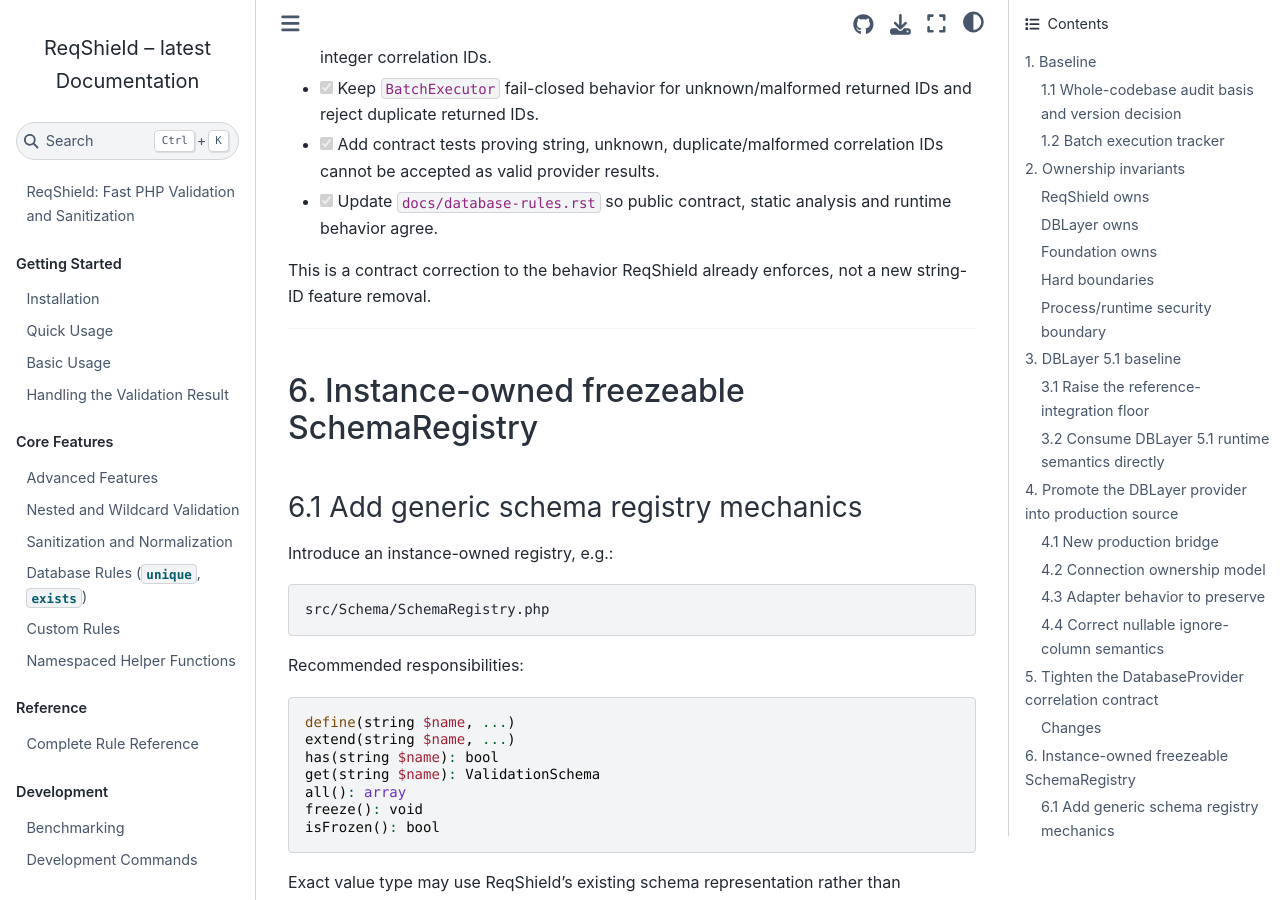
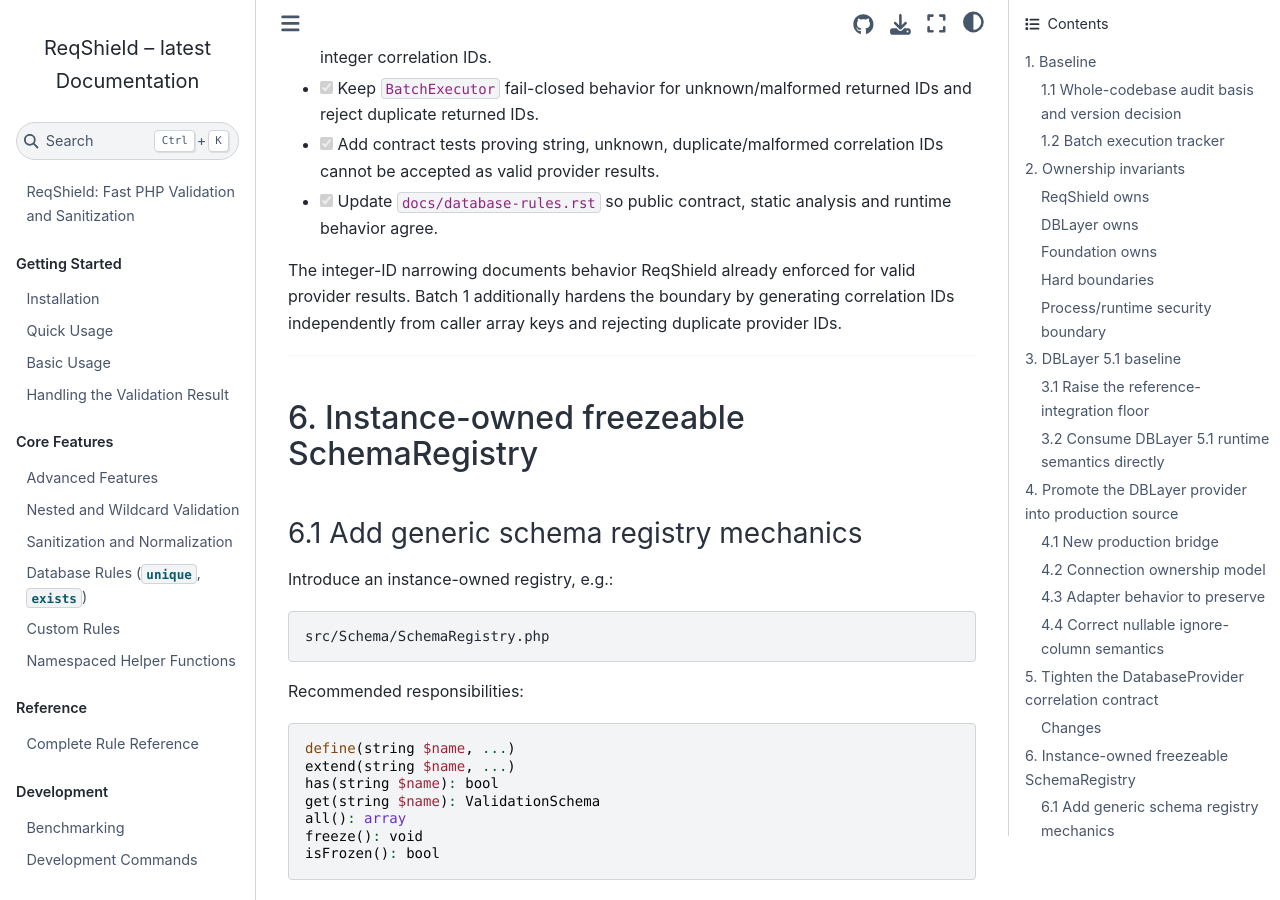
Before and after one commit to infocyph/ReqShield, a Sphinx documentation site: the page built from docs/plans/reqshield-3.2-foundation-26.7-development-plan.md, in a window 1280 px wide and 900 px high, scrolled down 10061 px. Built offline with Sphinx 7.4.7 and the Sphinx Book theme 1.1.4, drawn with Linux system fonts in a browser that asks for light colours; some of the changed text lies outside the part shown.

Commit message:
docs: close Batch 1 tracker inconsistencies

```diff
--- a/docs/plans/reqshield-3.2-foundation-26.7-development-plan.md
+++ b/docs/plans/reqshield-3.2-foundation-26.7-development-plan.md
@@ -70,7 +70,7 @@
 
 - ReqShield: `3.1`
 - PHP: `^8.4`
-- DBLayer development/reference integration: currently `^5.0`
+- DBLayer development/reference integration: `^5.1` on this development branch
 - DBLayer current Foundation baseline: `^5.1`
 
 ReqShield 3.1 already owns:
@@ -292,7 +292,7 @@
 - [X] Add contract tests proving string, unknown, duplicate/malformed correlation IDs cannot be accepted as valid provider results.
 - [X] Update `docs/database-rules.rst` so public contract, static analysis and runtime behavior agree.
 
-This is a contract correction to the behavior ReqShield already enforces, not a new string-ID feature removal.
+The integer-ID narrowing documents behavior ReqShield already enforced for valid provider results. Batch 1 additionally hardens the boundary by generating correlation IDs independently from caller array keys and rejecting duplicate provider IDs.
 
 ---
 
```
